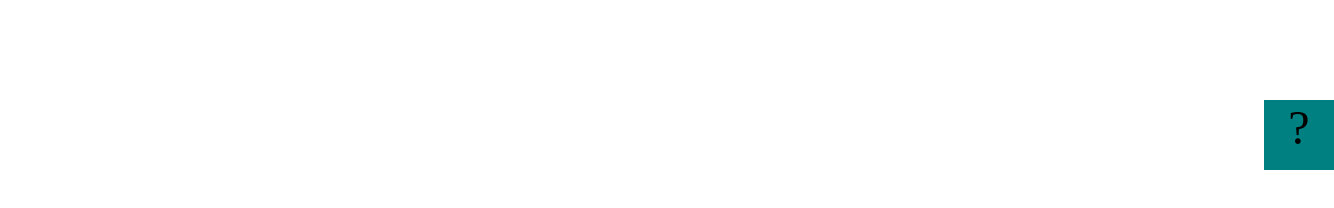
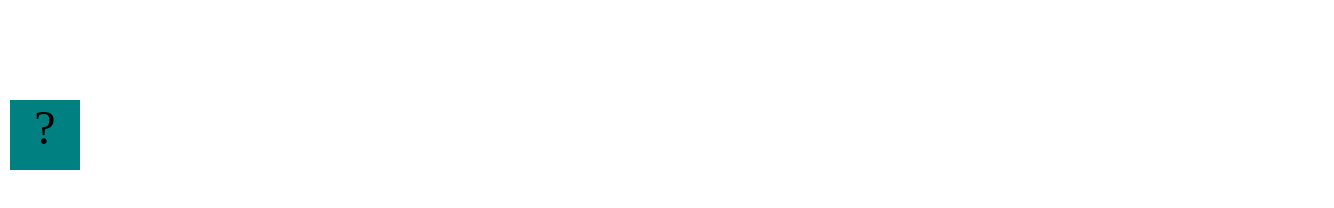
Before and after one commit to tyree1700/tyree1700.github.io, a plain HTML site: page projects/bouncing-box/index.html in a window 1280 px wide. Shown: the whole page, 1334 px wide, since content can reach past the window. Drawn offline with Linux system fonts and the light colour scheme.

Commit message:
<message about commit>

```diff
--- a/projects/bouncing-box/index.html
+++ b/projects/bouncing-box/index.html
@@ -1,5 +1,6 @@
 <!DOCTYPE html>
 <html>
+
 <head>
 	<meta charset="utf-8">
 	<title>Bouncing Box</title>
@@ -15,21 +16,24 @@
 			display: block;
 			position: absolute;
 			top: 100px;
-			left: 0px;  /* <--- Change me! */
+			left: 0px;
+			/* <--- Change me! */
 		}
-		.board{
+
+		.board {
 			height: 100vh;
 		}
 	</style>
 	<!-- 	<script src="//cdnjs.cloudflare.com/ajax/libs/jquery/2.1.1/jquery.min.js"></script> -->
 
 </head>
+
 <body class="board">
 	<!-- HTML for the box -->
 	<div class="box">?</div>
 
 	<script>
-		(function(){
+		(function () {
 			'use strict'
 			/* global jQuery */
 
@@ -63,7 +67,7 @@
 
 			// TODO 2 - Variable declarations
 
-
+			var positionX = 0
 
 			/*
 			This Function will be called 20 times/second. Each time it is called,
@@ -71,21 +75,20 @@
 			turn it around!
 			*/
 			function update() {
-				moveBoxTo(boardWidth)
-
+				moveBoxTo(positionX);
 			};
-
+			positionX = positionX + 10
 			/*
 			This Function will be called each time the box is clicked. Each time it is called,
 			it should increase the points total, increase the speed, and move the box to
 			the left side of the screen.
 			*/
 			function handleBoxClick() {
+				positionX = 0;
+			}
 
-
-
-			};
 		})();
 	</script>
 </body>
+
 </html>
```
